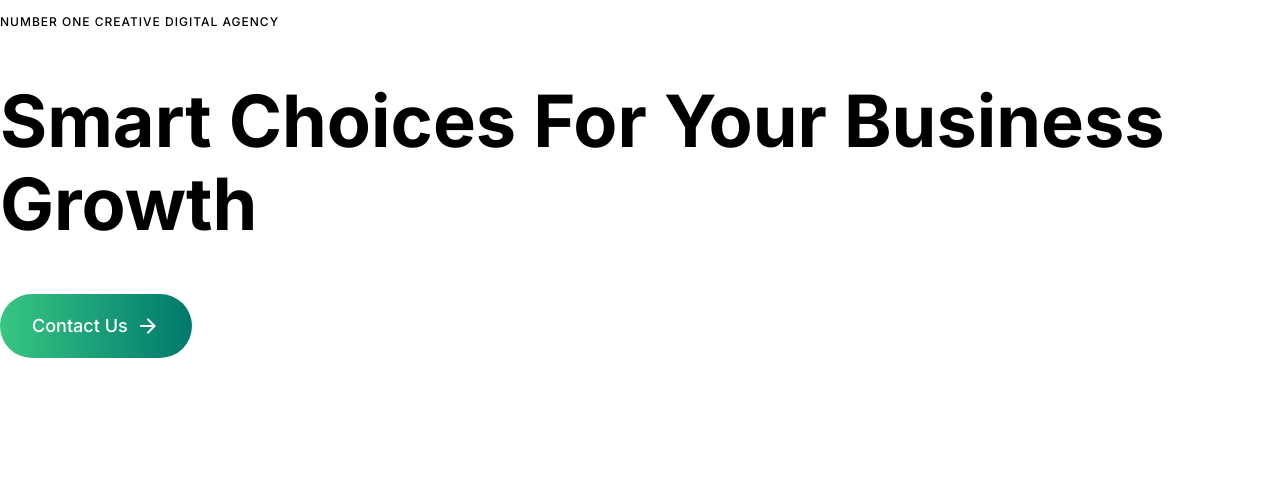
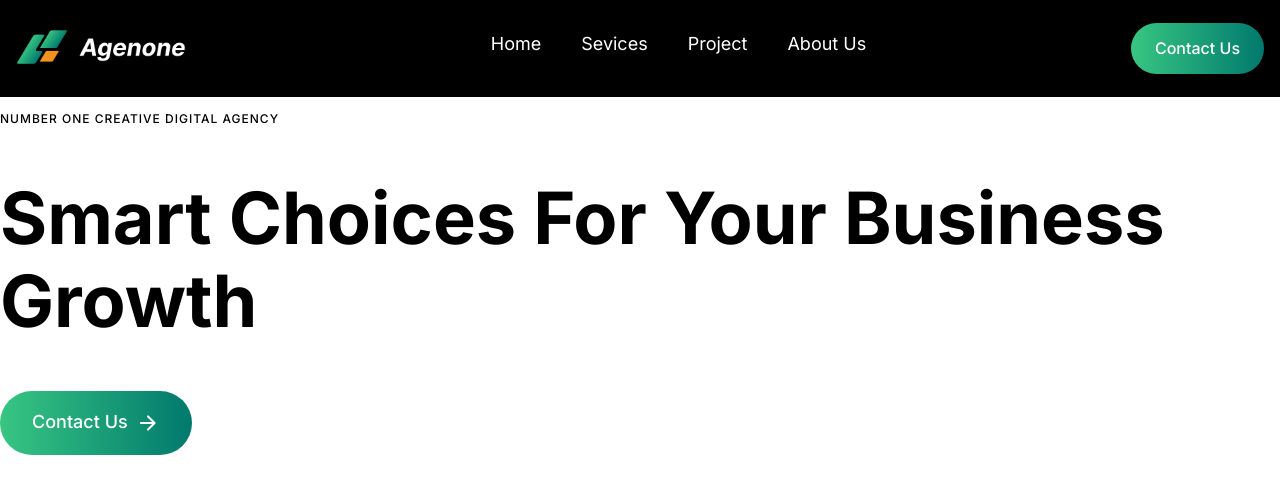
Before and after one commit to zidanhafiz/Agenone, a Next.js app: page / in a window 1280 px wide. Shown: the top 494 px of the page. Built offline with nearby package versions, Linux system fonts and the light colour scheme.

Commit message:
Create navbar component

```diff
--- a/app/page.tsx
+++ b/app/page.tsx
@@ -1,8 +1,13 @@
 import Button from '@/components/button';
 import styles from './page.module.scss';
+import Navbar from '@/components/navbar';
 
 export default function Home() {
   return (
+    <>
+      <header>
+        <Navbar />
+      </header>
       <main className={styles.main}>
         <p>NUMBER ONE CREATIVE DIGITAL AGENCY</p>
         <h1>Smart Choices For Your Business Growth </h1>
@@ -14,5 +19,6 @@ export default function Home() {
           Contact Us
         </Button>
       </main>
+    </>
   );
 }
--- /dev/null
+++ b/components/navbar/Hamburger.tsx
@@ -0,0 +1,46 @@
+'use client';
+import './hamburger.scss';
+import { Dispatch, SetStateAction } from 'react';
+import { motion } from 'framer-motion';
+
+// This is hamburger toggle button for mobile screen
+type HamburgerProps = {
+  showMenu: boolean;
+  setShowMenu: Dispatch<SetStateAction<boolean>>;
+};
+
+const Hamburger = ({ showMenu, setShowMenu }: HamburgerProps) => {
+  const rotate = showMenu ? 45 : 0;
+  const y = showMenu ? 5.5 : 0;
+  const x = showMenu ? 0 : 0;
+
+  const toggleShow = () => {
+    setShowMenu(!showMenu);
+  };
+
+  return (
+    <div
+      className='hamburger'
+      onClick={toggleShow}
+    >
+      <motion.div
+        className='hamburger__line'
+        style={{
+          rotate: rotate,
+          y: y,
+          x: x,
+        }}
+      ></motion.div>
+      <motion.div
+        className='hamburger__line'
+        style={{
+          rotate: rotate * -1,
+          y: y * -1,
+          x: x * -1,
+        }}
+      ></motion.div>
+    </div>
+  );
+};
+
+export default Hamburger;
--- /dev/null
+++ b/components/navbar/hamburger.scss
@@ -0,0 +1,33 @@
+@import '../../app/mixins';
+
+.hamburger {
+  display: flex;
+  flex-direction: column;
+  gap: 8px;
+  padding: 10px;
+  border: 1px solid white;
+  border-radius: 8px;
+  width: fit-content;
+  cursor: pointer;
+  transition: 0.3s;
+
+  @include desktop() {
+    display: none;
+  }
+
+  .hamburger__line {
+    background-color: white;
+    width: 18px;
+    height: 3px;
+    border-radius: 8px;
+    transition: 0.3s;
+  }
+
+  &:hover {
+    background-color: white;
+
+    .hamburger__line {
+      background-color: black;
+    }
+  }
+}
--- /dev/null
+++ b/components/navbar/index.scss
@@ -0,0 +1,90 @@
+@import '../../app/variables.scss';
+@import '../../app/mixins';
+
+.navbar {
+  background-color: black;
+
+  .navbar__container {
+    @include desktop() {
+      @include container-desktop();
+      padding: 16px;
+    }
+    padding: 24px;
+    display: flex;
+    justify-content: space-between;
+    align-items: center;
+
+    .button {
+      display: none;
+
+      @include desktop() {
+        display: flex;
+      }
+    }
+
+    .navbar__list {
+      &.desktop {
+        display: none;
+
+        @include desktop() {
+          display: flex;
+          color: white;
+          gap: 40px;
+          font-size: $text-lg;
+
+          li {
+            display: flex;
+            flex-direction: column;
+            align-items: center;
+            width: fit-content;
+            gap: 5px;
+          }
+        }
+      }
+
+      &.mobile {
+        color: black;
+        display: flex;
+        gap: 3rem;
+        flex-direction: column;
+        background-color: white;
+        font-size: $text-md;
+        font-weight: 500;
+        position: absolute;
+        top: 5rem;
+        bottom: 0;
+        left: 0;
+        padding: 40px;
+        width: 300px;
+        box-shadow: $shadow-lg;
+
+        li {
+          display: flex;
+          flex-direction: column;
+          align-items: start;
+          width: fit-content;
+          gap: 4px;
+        }
+
+        .button {
+          display: flex;
+        }
+      }
+
+      a {
+        &:hover ~ .underline {
+          opacity: 1;
+        }
+      }
+
+      .underline {
+        background: $primary-400;
+        width: 60%;
+        height: 3px;
+        opacity: 0;
+        border-radius: 3px;
+        transition: 0.3s;
+      }
+    }
+  }
+}
--- /dev/null
+++ b/components/navbar/index.tsx
@@ -0,0 +1,135 @@
+'use client';
+import Link from 'next/link';
+import './index.scss';
+import Image from 'next/image';
+import { useState } from 'react';
+import { AnimatePresence, motion } from 'framer-motion';
+import Button from '../button';
+import { clsx } from 'clsx';
+import Hamburger from './Hamburger';
+
+const navList = [
+  {
+    name: 'Home',
+    link: '#home',
+  },
+  {
+    name: 'Sevices',
+    link: '#services',
+  },
+  {
+    name: 'Project',
+    link: '#project',
+  },
+  {
+    name: 'About Us',
+    link: '#about',
+  },
+];
+
+const navListVariants = {
+  hidden: {
+    x: '-110%',
+  },
+  show: {
+    x: 0,
+    transition: {
+      type: 'spring',
+      stiffness: 100,
+      damping: 20,
+    },
+  },
+};
+
+const Navbar = () => {
+  const [showMenu, setShowMenu] = useState<boolean>(false);
+
+  return (
+    <nav className='navbar'>
+      <div className='navbar__container'>
+        <Link href='/'>
+          <Image
+            src='/logo-white.png'
+            width={170}
+            height={34}
+            alt='Agenone'
+          />
+        </Link>
+
+        {/* Show this navlist when on desktop view */}
+        <NavList
+          type='desktop'
+          showMenu={showMenu}
+        />
+
+        {/* Show this navlist when on mobile view */}
+        <Hamburger
+          showMenu={showMenu}
+          setShowMenu={setShowMenu}
+        />
+        <NavList
+          type='mobile'
+          showMenu={showMenu}
+        />
+      </div>
+    </nav>
+  );
+};
+
+// This is NavList component that contain the navigation list like home, project etc.
+// And this component has 2 type where the first one is for mobile and second one for desktop.
+type NavListProps = {
+  type: 'mobile' | 'desktop';
+  showMenu: boolean;
+};
+
+const NavList = ({ type, showMenu }: NavListProps) => {
+  const isMobile = type === 'mobile' ? showMenu : true;
+  const listClass = type === 'mobile' ? 'mobile' : 'desktop';
+
+  return (
+    <AnimatePresence>
+      {/* When is on desktop the ul element would be always active */}
+      {isMobile && (
+        <motion.ul
+          className={clsx('navbar__list', listClass)}
+          variants={navListVariants}
+          initial='hidden'
+          animate='show'
+          exit='hidden'
+        >
+          {navList.map((nav) => (
+            <li key={nav.name}>
+              <a href={nav.link}>{nav.name}</a>
+              <div className='underline'></div>
+            </li>
+          ))}
+
+          {/* When is on Mobile this CTA button would be rendered */}
+          {type === 'mobile' && (
+            <Button
+              type='a'
+              href='/contact'
+              size='md'
+            >
+              Contact Us
+            </Button>
+          )}
+        </motion.ul>
+      )}
+
+      {/* When is on Desktop this CTA button would be rendered */}
+      {type === 'desktop' && (
+        <Button
+          type='a'
+          href='/contact'
+          size='md'
+        >
+          Contact Us
+        </Button>
+      )}
+    </AnimatePresence>
+  );
+};
+
+export default Navbar;
```
Lines whose indentation alone changed are shown as unchanged.
